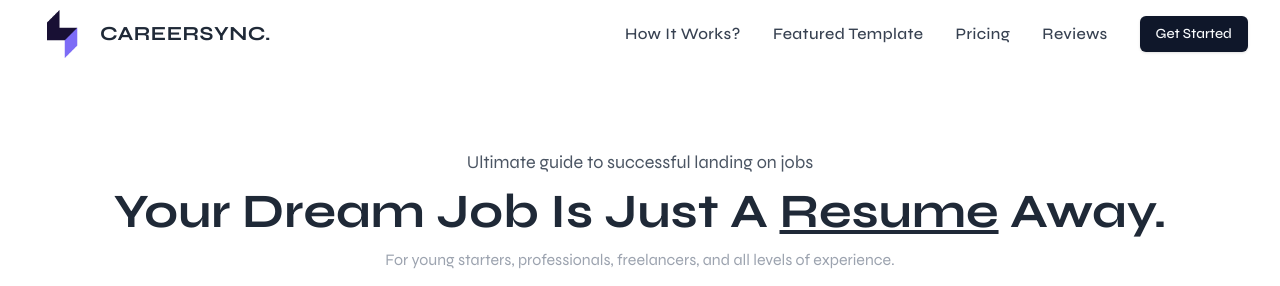
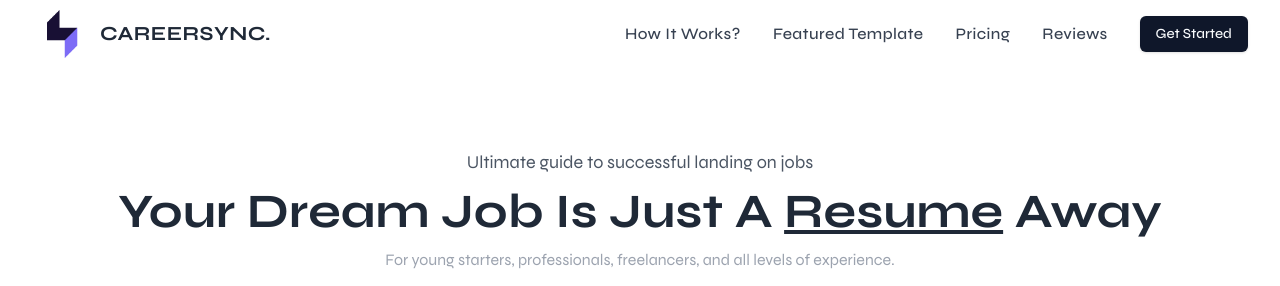
Before and after one commit to salmandotweb/career-sync, a Next.js app: page / in a window 1280 px wide. Shown: the top 286 px of the page. Built offline with nearby package versions, Linux system fonts and the light colour scheme.

Commit message:
removing dot

```diff
--- a/src/components/Homepage/Hero/index.tsx
+++ b/src/components/Homepage/Hero/index.tsx
@@ -14,7 +14,7 @@ const Hero: FC<indexProps> = ({}) => {
 				</p>
 				<h1 className="text-center text-gray-800 font-bold my-3 text-5xl">
 					Your Dream Job Is Just A <span className="underline">Resume</span>{" "}
-					Away.
+					Away
 				</h1>
 				<p className="text-center text-gray-400 text-base font-normal">
 					For young starters, professionals, freelancers, and all levels of
```
